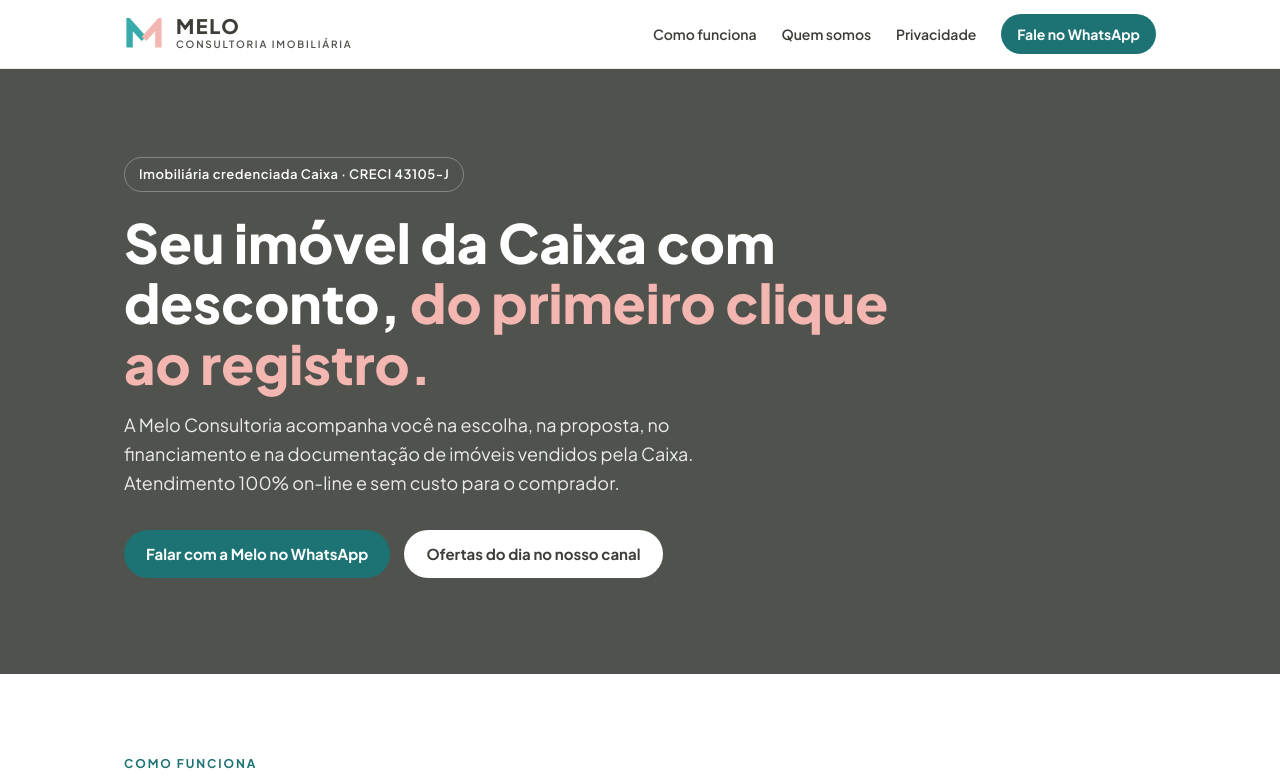
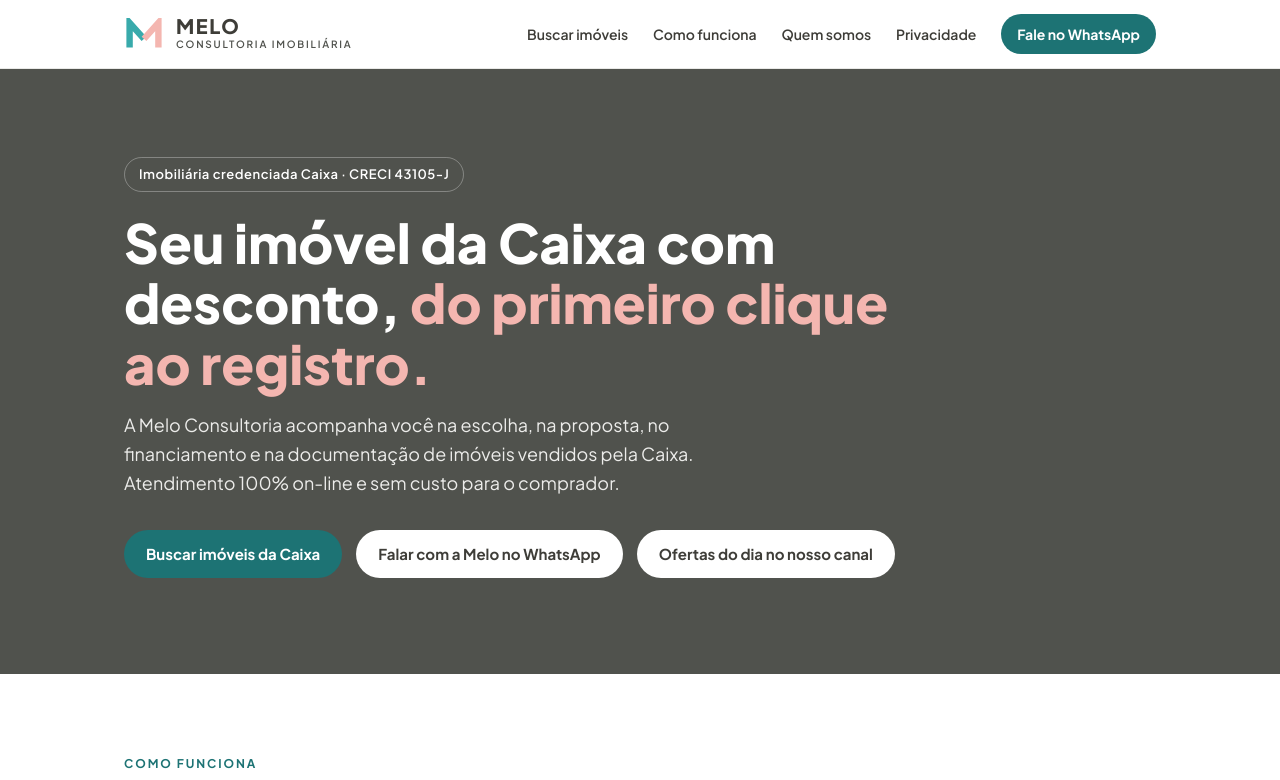
Before and after one commit to MeloConsultoria/site-imobiliaria, a plain HTML site: page index.html in a window 1280 px wide. Shown: the top 780 px of the page. Drawn offline with Linux system fonts and the light colour scheme.

Commit message:
Link para a busca de imóveis

```diff
--- a/index.html
+++ b/index.html
@@ -89,6 +89,7 @@
       <span><b>MELO</b><small>CONSULTORIA IMOBILIÁRIA</small></span>
     </a>
     <nav>
+      <a href="busca.html">Buscar imóveis</a>
       <a href="#como-funciona">Como funciona</a>
       <a href="#quem-somos">Quem somos</a>
       <a href="#privacidade">Privacidade</a>
@@ -104,7 +105,8 @@
       <h1>Seu imóvel da Caixa com desconto, <em>do primeiro clique ao registro.</em></h1>
       <p>A Melo Consultoria acompanha você na escolha, na proposta, no financiamento e na documentação de imóveis vendidos pela Caixa. Atendimento 100% on-line e sem custo para o comprador.</p>
       <div class="acoes">
-        <a class="botao" href="https://wa.me/5516996452069">Falar com a Melo no WhatsApp</a>
+        <a class="botao" href="busca.html">Buscar imóveis da Caixa</a>
+        <a class="botao claro" href="https://wa.me/5516996452069">Falar com a Melo no WhatsApp</a>
         <a class="botao claro" href="https://whatsapp.com/channel/0029VbE8uvMFi8xjugZrUA0P">Ofertas do dia no nosso canal</a>
       </div>
     </div>
```
